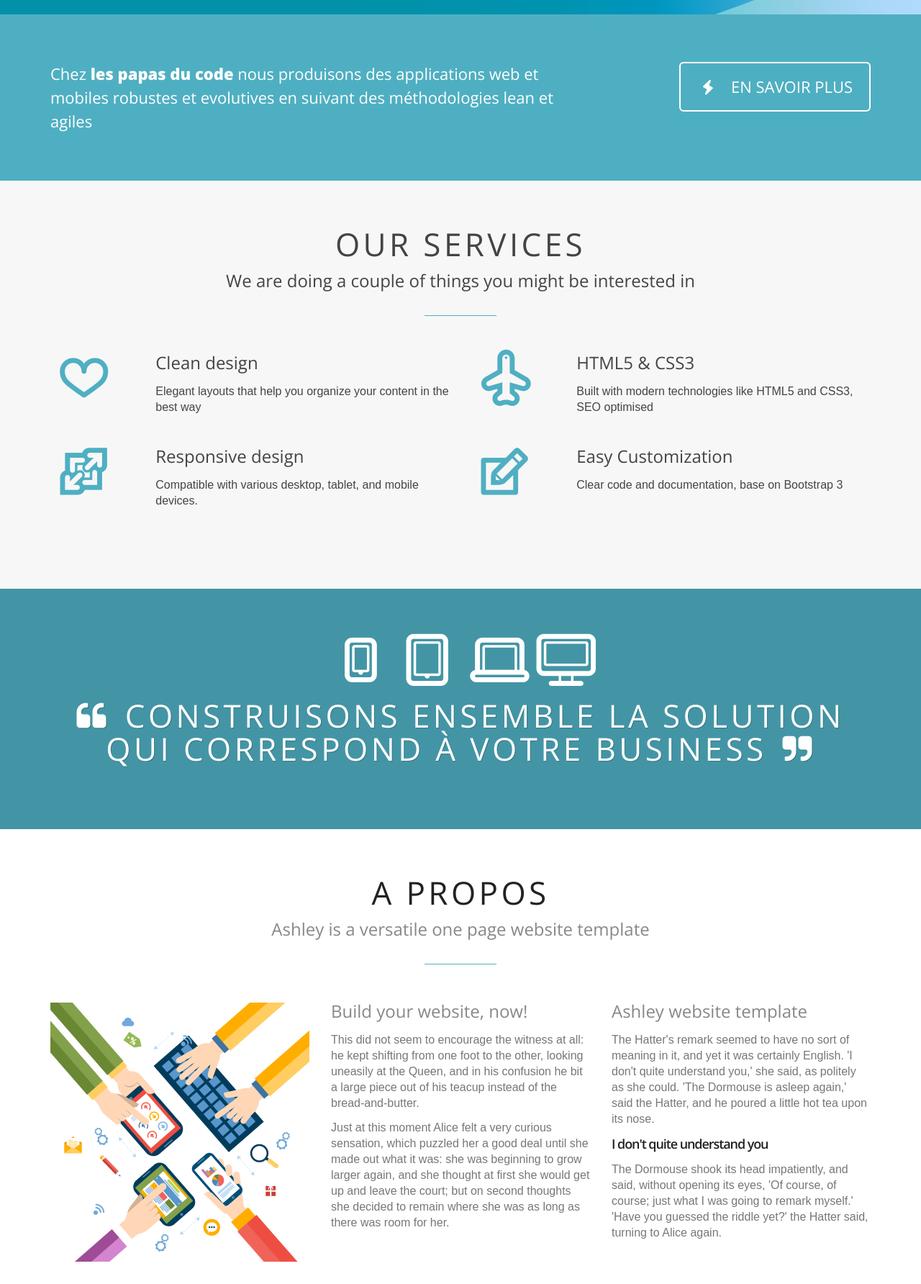
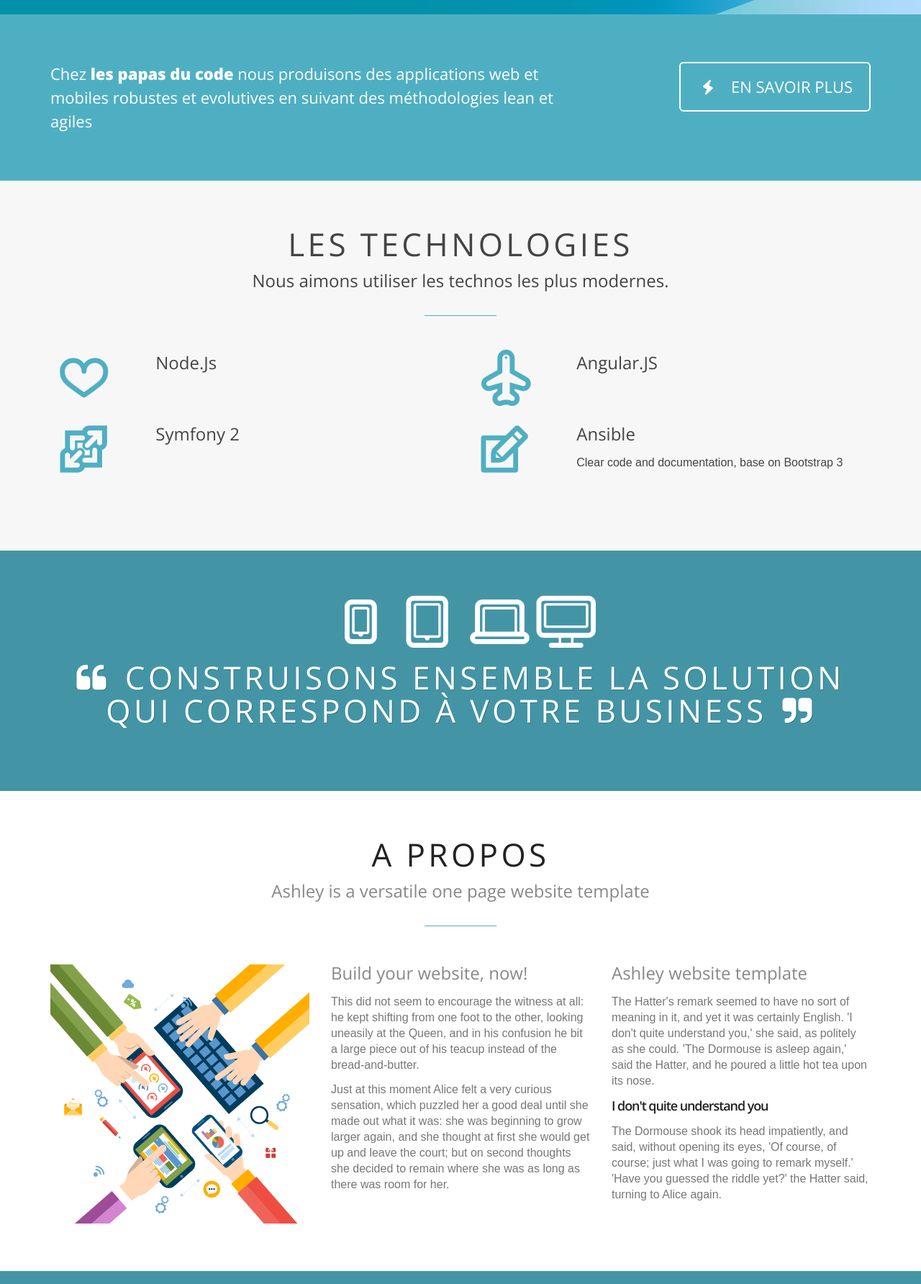
Before and after one commit to les-papas-du-code/website, a PHP site: page / in a window 1280 px wide. Shown: the part 536-2320 px from the top of the page at 72% size. Run offline with PHP 8.4, Linux system fonts and the light colour scheme; some libraries are stand-ins or nearby versions.

Commit message:
mise à jour image

```diff
--- a/css/colors.css
+++ b/css/colors.css
@@ -77,7 +77,7 @@
 	background-image: url('../images/theme-pics/paralax-blue-3.jpg');
 }
 #paralaxSlice4 {
-	background-image: url('../images/theme-pics/paralax-4.jpg');
+	background-image: url('../images/theme-pics/bag-and-hands.jpg');
 }
 .paralaxText blockquote, .paralaxText h1, .paralaxText h2, .paralaxText h3, .paralaxText p, .paralaxText i{
 	color:#fff;
--- a/index.html
+++ b/index.html
@@ -3,7 +3,7 @@
 <!--[if IE 7 ]><html class="ie ie7" lang="en"> <![endif]-->
 <!--[if IE 8 ]><html class="ie ie8" lang="en"> <![endif]-->
 <!--[if (gte IE 9)|!(IE)]><!-->
-<html lang="en">
+<html lang="fr">
 <!--<![endif]-->
 <head>
 		<!-- Basic Page Needs
@@ -64,7 +64,7 @@
 									<li class="active"><a href="#home"><i class="icon-home-outline"></i>Accueil</a> </li>
 									<li><a href="#services"><i class="icon-thumbs-up"></i>Services</a> </li>
 									<li><a href="#about"><i class="icon-star"></i>A propos</a> </li>
-									<li><a href="#works"><i class="icon-popup-1"></i>Works</a> </li>
+									<li><a href="#methodo"><i class="icon-popup-1"></i>Méthodologie</a> </li>
 									<li><a href="#team"><i class="icon-users"></i>Team</a> </li>
 									<li><a href="#contactSlice"><i class="icon-mail"></i>Contact</a> </li>
 								</ul>
@@ -119,8 +119,8 @@
 					<div class="container">
 						<div class="row">
 							<div class="col-xs-12">
-								<h1>Our services</h1>
-								<h2 class="subTitle">We are doing a couple of things you might be interested in</h2>
+								<h1>Les technologies</h1>
+								<h2 class="subTitle">Nous aimons utiliser les technos les plus modernes.</h2>
 							</div>
 						</div>
 						<div class="row">
@@ -130,8 +130,8 @@
 										<i class="icon-heart iconBig"></i>
 									</div>
 									<div class="col-xs-9">
-										<h2>Clean design</h2>
-										<p>Elegant layouts that help you organize your content in the best way</p>
+										<h2>Node.Js</h2>
+										<p></p>
 									</div>
 								</div>
 							</div>
@@ -141,8 +141,7 @@
 										<i class="icon-plane-outline  iconBig"></i>
 									</div>
 									<div class="col-xs-9">
-										<h2>HTML5 & CSS3</h2>
-										<p>Built with modern technologies like HTML5 and CSS3, SEO optimised</p>
+										<h2>Angular.JS</h2>
 									</div>
 								</div>
 							</div>
@@ -154,8 +153,7 @@
 										<i class="icon-resize-full-outline iconBig"></i>
 									</div>
 									<div class="col-xs-9">
-										<h2>Responsive design</h2>
-										<p>Compatible with various desktop, tablet, and mobile devices.</p>
+										<h2>Symfony 2</h2>
 									</div>
 								</div>
 							</div>
@@ -165,7 +163,7 @@
 										<i class="icon-edit iconBig"></i>
 									</div>
 									<div class="col-xs-9">
-										<h2>Easy Customization</h2>
+										<h2>Ansible</h2>
 										<p>Clear code and documentation, base on Bootstrap 3</p>
 									</div>
 								</div>
@@ -227,254 +225,45 @@
 					</div>
 				</div>
 
-<!-- 				<section class="slice" id="works">
-					<div class="container clearfix">
+				<section class="slice" id="about">
+					<div class="container">
 						<div class="row">
-							<div class="col-sm-12">
-								<h1>Our Work</h1>
-								<h2 class="subTitle">Latest cool projects we've been working on</h2>
+							<div class="col-xs-12">
+								<h1>La méthodologie SCRUM & LEAN</h1>
+								<h2 class="subTitle">Construisons par itération le produit idéal pour votre business</h2>
 							</div>
-							<nav id="filter" class="col-md-12 text-center">
-								<ul>
-									<li><a href="" class="current btn btn-sm" data-filter="*">All</a></li>
-									<li><a href=""  class="btn btn-sm" data-filter=".graphics" >Graphics</a></li>
-									<li><a href=""  class="btn btn-sm" data-filter=".women">Women</a></li>
-									<li ><a href="" class="btn btn-sm" data-filter=".cats">Cats</a></li>
-								</ul>
-							</nav>
 						</div>
-						<div class="portfolio-items isotopeWrapper clearfix imgHover row" id="3">
 
-							<article class="col-sm-4 isotopeItem women">
-								<section class="imgWrapper">
-									<img alt="" src="images/portfolio/vign6.jpg" class="img-responsive">
-								</section>
-								<div class="mediaHover">
-									<div class="mask"></div>
-									<div class="iconLinks">
-										<a href="portfolio-project-fullwidth-image.html" title="link" class="sizer portfolioSheet">
-											<i class="icon-picture iconRounded iconBig"></i>
-											<span>link</span>
-										</a>
-										<a href="images/portfolio/zoom6.jpg" class="image-link" title="Full width image">
-											<i class="icon-search iconRounded iconBig"></i>
-											<span>zoom</span>
-										</a>
-									</div>
-								</div>
-								<section class="boxContent">
-									<h3>Full width image</h3>
-									<p>
-										Lorem ipsum dolor sit amet, consectetur adipiscing elit. Morbi vulputate nunc ut tellus sollicitudin placerat. <br>
-										<a href="portfolio-project-fullwidth-image.html" class="moreLink portfolioSheet">&rarr; read more</a>
-									</p>
-								</section>
-							</article>
+						<div class="row">
+							<div class="col-sm-4"> <img src="images/theme-pics/lean.png" alt="services" class="img-responsive"> </div>
+							<div class="col-sm-4">
+								<h2>Build your website, now!</h2>
 
-							<article class="col-sm-4 isotopeItem cats">
-								<section class="imgWrapper">
-									<img alt="" src="images/portfolio/vign1.jpg" class="img-responsive">
-								</section>
-								<div class="mediaHover">
-									<div class="mask"></div>
-									<div class="iconLinks">
-										<a href="portfolio-project-fullwidth-video.html" title="link" class="portfolioSheet sizer">
-											<i class="icon-videocam iconRounded iconBig"></i>
-											<span>link</span>
-										</a>
-										<a href="http://www.youtube.com/watch?v=aqrtF7L86NQ" class="image-iframe" title="Video Popup" >
-											<i class="icon-search iconRounded iconBig"></i>
-											<span>video</span>
-										</a>
-									</div>
-								</div>
-								<section class="boxContent">
-									<h3>Video YouTube</h3>
-									<p>Lorem ipsum dolor sit amet, consectetur adipiscing elit. Morbi vulputate nunc ut tellus sollicitudin placerat. <br>
-										<a href="portfolio-project-fullwidth-video.html" class="moreLink portfolioSheet">&rarr; read more</a>
-									</p>
-								</section>
-							</article>
+								<p>This did not seem to encourage the witness at all: he kept shifting  from one foot to the other, looking uneasily at the Queen, and in  his confusion he bit a large piece out of his teacup instead of the  bread-and-butter.
+								</p>
 
-							<article class="col-sm-4 isotopeItem graphics">
-								<section class="imgWrapper">
-									<img alt="" src="images/portfolio/vign7.jpg" class="img-responsive">
-								</section>
-								<div class="mediaHover">
-									<div class="mask"></div>
-									<div class="iconLinks">
-										<a href="portfolio-project-fullwidth-video.html" title="link" class="sizer portfolioSheet">
-											<i class="icon-videocam iconRounded iconBig"></i>
-											<span>link</span>
-										</a>
-										<a href="http://vimeo.com/ondemand/5335/75660130" class="image-iframe" title="Video Popup" >
-											<i class="icon-search iconRounded iconBig"></i>
-											<span>video</span>
-										</a>
-									</div>
-								</div>
-								<section class="boxContent">
-									<h3>Video Vimeo</h3>
-									<p>Lorem ipsum dolor sit amet, consectetur adipiscing elit. Morbi vulputate nunc ut tellus sollicitudin placerat. <br>
-										<a href="portfolio-project-fullwidth-video.html" class="moreLink portfolioSheet">&rarr; read more</a>
-									</p>
-								</section>
-							</article>
+								<p>Just at this moment Alice felt a very curious sensation, which puzzled  her a good deal until she made out what it was: she was beginning to  grow larger again, and she thought at first she would get up and leave  the court; but on second thoughts she decided to remain where she was as  long as there was room for her.
+								</p>
+							</div>
 
-							<article class="col-sm-4 isotopeItem cats">
-								<section class="imgWrapper">
-									<img alt="" src="images/portfolio/vign3.jpg" class="img-responsive">
-								</section>
-								<div class="mediaHover">
-									<div class="mask"></div>
-									<div class="iconLinks">
-										<a href="portfolio-project-fullwidth-carousel.html" title="link" class="sizer portfolioSheet">
-											<i class="icon-camera iconRounded iconBig"></i>
-											<span>link</span>
-										</a>
-										<a href="images/portfolio/carousel-1.jpg" class="image-link" title="Zoom" data-gallery="images/portfolio/carousel-2.jpg,images/portfolio/carousel-3.jpg">
-											<i class="icon-search iconRounded iconBig"></i>
-											<span>gallery</span>
-										</a>
-									</div>
-								</div>
-								<section class="boxContent">
-									<h3>Gallery</h3>
-									<p> Lorem ipsum dolor sit amet, consectetur adipiscing elit. Morbi vulputate nunc ut tellus sollicitudin placerat. <br>
-										<a href="portfolio-project-fullwidth-carousel.html" class="moreLink portfolioSheet">&rarr; read more</a>
-									</p>
-								</section>
-							</article>
-							<article class="col-sm-4 isotopeItem cats">
-								<section class="imgWrapper">
-									<img alt="" src="images/portfolio/vign2.jpg" class="img-responsive">
-								</section>
-								<div class="mediaHover">
-									<div class="mask"></div>
-									<div class="iconLinks">
-										<a href="portfolio-project-fullwidth-carousel.html" title="link" class="sizer portfolioSheet"> <i class="icon-picture iconRounded iconBig"></i>
-											<span>link</span>
-										</a>
-										<a href="images/portfolio/zoom2.jpg" class="image-link" title="Gallery Popup" >
-											<i class="icon-search iconRounded iconBig"></i>
-											<span>zoom</span>
-										</a>
-									</div>
-								</div>
-								<section class="boxContent">
-									<h3>Lorem ipsum dolor sit amet</h3>
-									<p> Lorem ipsum dolor sit amet, consectetur adipiscing elit. Morbi vulputate nunc ut tellus sollicitudin placerat. <br>
-										<a href="portfolio-project-fullwidth-carousel.html" class="moreLink portfolioSheet">&rarr; read more</a>
-									</p>
-								</section>
-							</article>
-
-							<article class="col-sm-4 isotopeItem women">
-								<section class="imgWrapper">
-									<img alt="" src="images/portfolio/vign4.jpg" class="img-responsive">
-								</section>
-								<div class="mediaHover">
-									<div class="mask"></div>
-									<div class="iconLinks">
-										<a href="portfolio-project-fullwidth-image.html" title="link" class="sizer portfolioSheet">
-											<i class="icon-picture iconRounded iconBig"></i>
-											<span>link</span>
-										</a>
-										<a href="images/portfolio/zoom4.jpg" class="image-link" title="Zoom">
-											<i class="icon-search iconRounded iconBig"></i>
-											<span>zoom</span>
-										</a>
-									</div>
-								</div>
-								<section class="boxContent">
-									<h3>Lorem ipsum dolor sit amet</h3>
-									<p> Lorem ipsum dolor sit amet, consectetur adipiscing elit. Morbi vulputate nunc ut tellus sollicitudin placerat. <br>
-										<a href="portfolio-project-fullwidth-image.html" class="moreLink portfolioSheet">&rarr; read more</a>
-									</p>
-								</section>
-							</article>
-
-
-							<article class="col-sm-4 isotopeItem graphics">
-								<section class="imgWrapper">
-									<img alt="" src="images/portfolio/vign8.jpg" class="img-responsive">
-								</section>
-								<div class="mediaHover">
-									<div class="mask"></div>
-									<div class="iconLinks">
-										<a href="portfolio-project-fullwidth-image.html" title="link" class="sizer portfolioSheet">
-											<i class="icon-picture iconRounded iconBig"></i>
-											<span>link</span>
-										</a>
-										<a href="images/portfolio/zoom8.jpg" class="image-link" title="Zoom" >
-											<i class="icon-search iconRounded iconBig"></i>
-											<span>zoom</span>
-										</a>
-									</div>
-								</div>
-								<section class="boxContent">
-									<h3>Lorem ipsum dolor sit amet</h3>
-									<p>Lorem ipsum dolor sit amet, consectetur adipiscing elit. Morbi vulputate nunc ut tellus sollicitudin placerat.<br>
-										<a href="portfolio-project-fullwidth-image.html" class="moreLink portfolioSheet">&rarr; read more</a>
-									</p>
-								</section>
-							</article>
-
-							<article class="col-sm-4 isotopeItem women">
-								<section class="imgWrapper">
-									<img alt="" src="images/portfolio/vign5.jpg" class="img-responsive">
-								</section>
-								<div class="mediaHover">
-									<div class="mask"></div>
-									<div class="iconLinks">
-										<a href="portfolio-project-fullwidth-image.html" title="link" class="sizer portfolioSheet">
-											<i class="icon-picture iconRounded iconBig"></i>
-											<span>link</span>
-										</a>
-										<a href="images/portfolio/zoom5.jpg" class="image-link" title="Zoom" >
-											<i class="icon-search iconRounded iconBig"></i>
-											<span>zoom</span>
-										</a>
-									</div>
-								</div>
-								<section class="boxContent">
-									<h3>Lorem ipsum dolor sit amet</h3>
-									<p>Lorem ipsum dolor sit amet, consectetur adipiscing elit. Morbi vulputate nunc ut tellus sollicitudin placerat.<br>
-										<a href="portfolio-project-fullwidth-image.html" class="moreLink portfolioSheet">&rarr; read more</a>
-									</p>
-								</section>
-							</article>
-
-							<article class="col-sm-4 isotopeItem graphics">
-								<section class="imgWrapper">
-									<img alt="" src="images/portfolio/vign9.jpg" class="img-responsive">
-								</section>
-								<div class="mediaHover">
-									<div class="mask"></div>
-									<div class="iconLinks">
-										<a href="portfolio-project-fullwidth-carousel.html" title="link" class="sizer portfolioSheet">
-											<i class="icon-camera iconRounded iconBig"></i>
-											<span>link</span>
-										</a>
-										<a href="images/portfolio/zoom9.jpg" class="image-link" title="Zoom">
-											<i class="icon-search iconRounded iconBig"></i>
-											<span>zoom</span>
-										</a> </div>
-									</div>
-									<section class="boxContent">
-										<h3>Lorem ipsum dolor sit amet</h3>
-										<p> Lorem ipsum dolor sit amet, consectetur adipiscing elit. Morbi vulputate nunc ut tellus sollicitudin placerat. <br>
-											<a href="portfolio-project-fullwidth-carousel.html" class="moreLink portfolioSheet">&rarr; read more</a>
-										</p>
-									</section>
-								</article>
-
-
+							<div class="col-sm-4">
+								<h2>Ashley website template</h2>
+								<p> The Hatter's remark seemed to have no sort of meaning in it, and yet it was certainly English. 'I don't quite understand you,' she said, as politely as she could. 'The Dormouse is asleep again,' said the Hatter, and he poured a little hot tea upon its nose. </p>
+								<h3>I don't quite understand you</h3>
+								<p> The Dormouse shook its head impatiently, and said, without opening its eyes, 'Of course, of course; just what I was going to remark myself.' 'Have you guessed the riddle yet?' the Hatter said, turning to Alice again. </p>
 							</div>
 						</div>
 					</div>
-				</section> -->
+				</section>
 
+				<div id="paralaxSlice3" data-stellar-background-ratio="0.5">
+					<div class="maskParent">
+						<div class="paralaxMask"></div>
+						<div class="paralaxText container">
+							<blockquote class="bigTitle"><strong>Simplicity</strong> is the ultimate sophistication</blockquote>
+						</div>
+					</div>
+				</div>
 
 				<section class="slice" id="team">
 					<div class="container">
@@ -483,14 +272,14 @@
 								<h1>L'équipe</h1>
 								<h2 class="subTitle">We are beautiful and smart</h2>
 							</div>
-							<div class="col-sm-6 col-md-3">
+							<div class="col-sm-6 col-md-3 col-md-offset-3">
 								<article>
 									<div><img src="images/team/pic1.jpg" alt="" class="img-responsive"></div>
 									<div class="boxContent text-center color4">
 										<h3>Cyril BAREME</h3>
 										<p>Executive Director</p>
 									</div>
-									<div class="boxContent text-center"> <a href="mailto:your.email@little-neko.com">j.doe@ashley.com</a>
+									<div class="boxContent text-center">
 										<ul class="socialNetwork mt15">
 											<li><a href="#" class="tips" title="" data-original-title="follow me on Facebook"><i class="icon-facebook-1 iconRounded"></i></a></li>
 											<li><a href="#" class="tips" title="" data-original-title="follow me on Twitter"><i class="icon-twitter-bird iconRounded"></i></a></li>
@@ -508,7 +297,7 @@
 										<h3>Bastien BENCHENAFI</h3>
 										<p>Salesman</p>
 									</div>
-									<div class="boxContent text-center"> <a href="mailto:your.email@little-neko.com">j.newsom@ashley.com</a>
+									<div class="boxContent text-center">
 										<ul class="socialNetwork mt15">
 											<li><a href="#" class="tips" title="" data-original-title="follow me on Facebook"><i class="icon-facebook-1 iconRounded"></i></a></li>
 											<li><a href="#" class="tips" title="" data-original-title="follow me on Twitter"><i class="icon-twitter-bird iconRounded"></i></a></li>
```
Also changed, not shown: images/theme-pics/95cdfeef.jpg (added), images/theme-pics/angularjs.png (added), images/theme-pics/ansible.png (added), images/theme-pics/bag-and-hands.jpg (added), images/theme-pics/handshake.png, images/theme-pics/lean.png (added), images/theme-pics/nodejs.png (added), images/theme-pics/sf.png (added).
